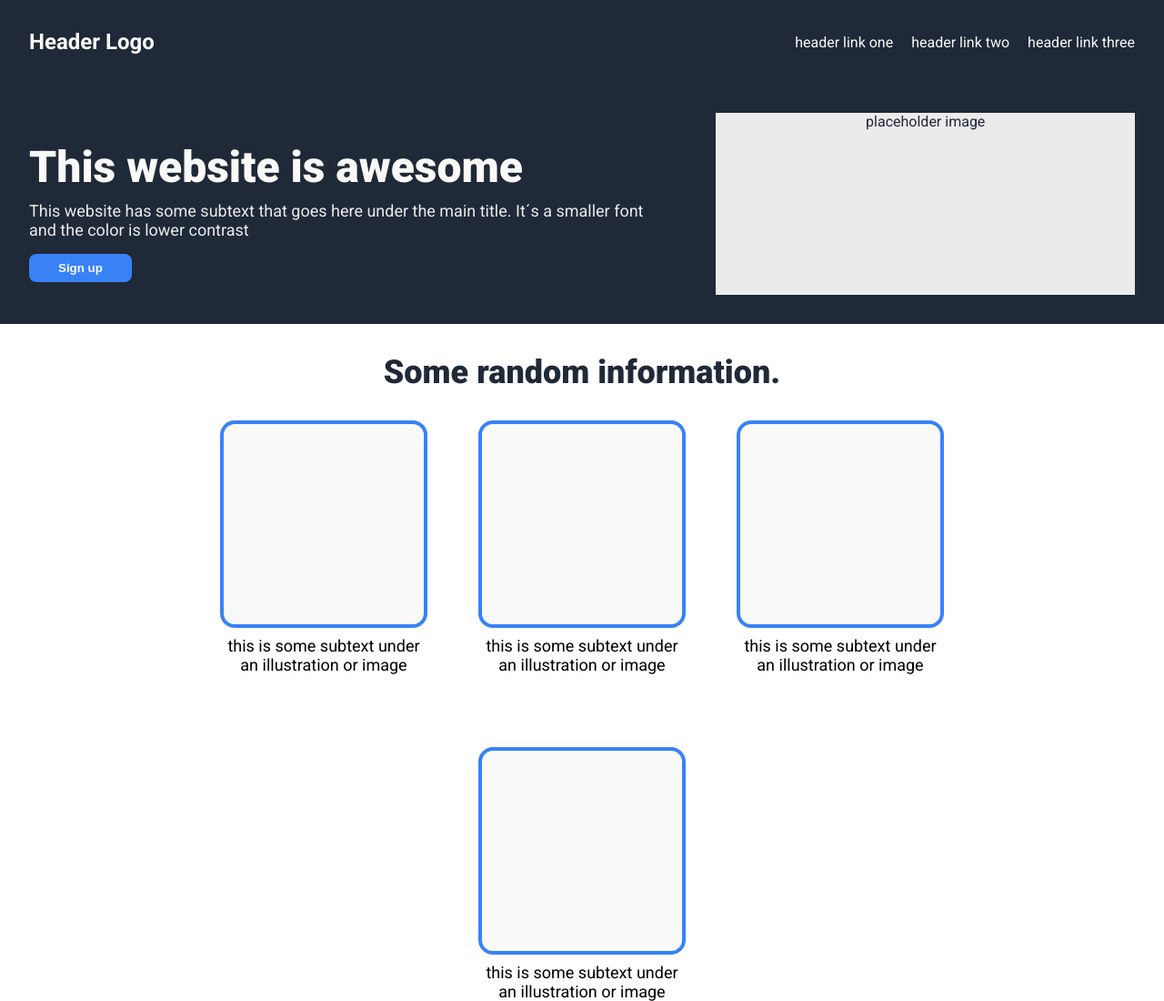
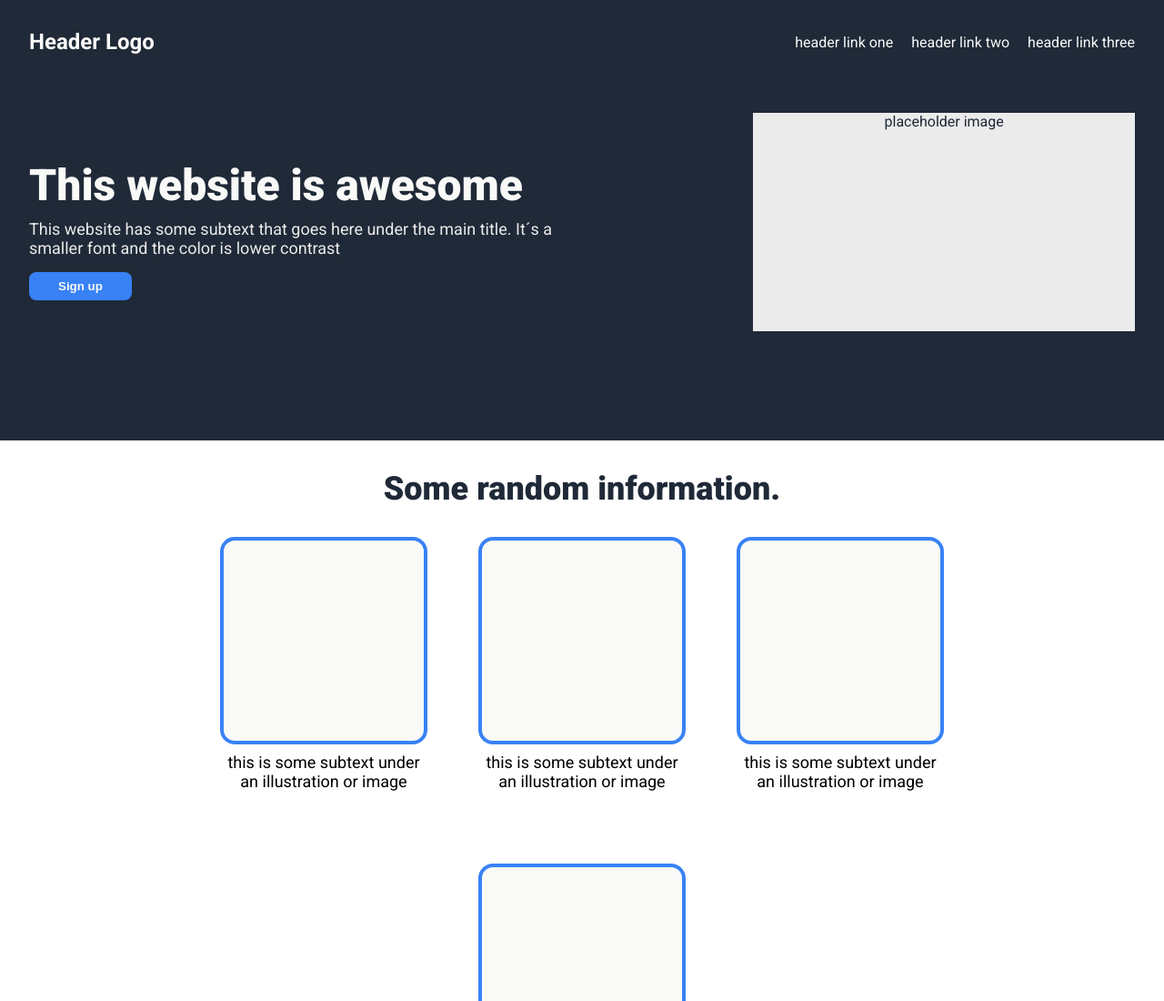
Before and after one commit to FlyingPaperTiger/odin-landing-page, a plain HTML site: page index.html in a window 1280 px wide. Shown: the top 1100 px of the page at 91% size. Drawn offline with Linux system fonts and the light colour scheme.

Commit message:
reorganize and clean up sequency

```diff
--- a/styles.css
+++ b/styles.css
@@ -106,6 +106,36 @@ p {
     max-width: 1120px;
 }
 
+.header,
+.hero,
+.footer {
+    background-color: var(--primary-dark);
+    color: var(--primary-light);
+}
+
+.logo {
+    font-size: 24px;
+    font-weight: 600;
+    color: var(--primary-white-text);
+}
+
+.hero {
+    padding-bottom: 120px;
+}
+
+.hero .flex-row {
+    gap: 160px;
+}
+
+.hero-image {
+    background-color: var(--primary-light);
+    color: var(--primary-dark);
+    flex-basis: 50%;
+    align-self: stretch;
+    min-height: 240px;
+    text-align: center;
+}
+
 .info {
     text-align: center;
 }
@@ -143,29 +173,6 @@ p {
     padding: 24px 120px;
 }
 
-.header,
-.hero,
-.footer {
-    background-color: var(--primary-dark);
-    color: var(--primary-light);
-}
-
-.logo {
-    font-size: 24px;
-    font-weight: 600;
-    color: var(--primary-white-text);
-}
-
-.hero-image {
-    margin-left: 48px;
-    background-color: var(--primary-light);
-    color: var(--primary-dark);
-    flex-basis: 600px;
-    align-self: stretch;
-    min-height: 200px;
-    text-align: center;
-}
-
 .testimonial {
     background-color: var(--secondary-light-text);
     padding-top: 96px;
```
